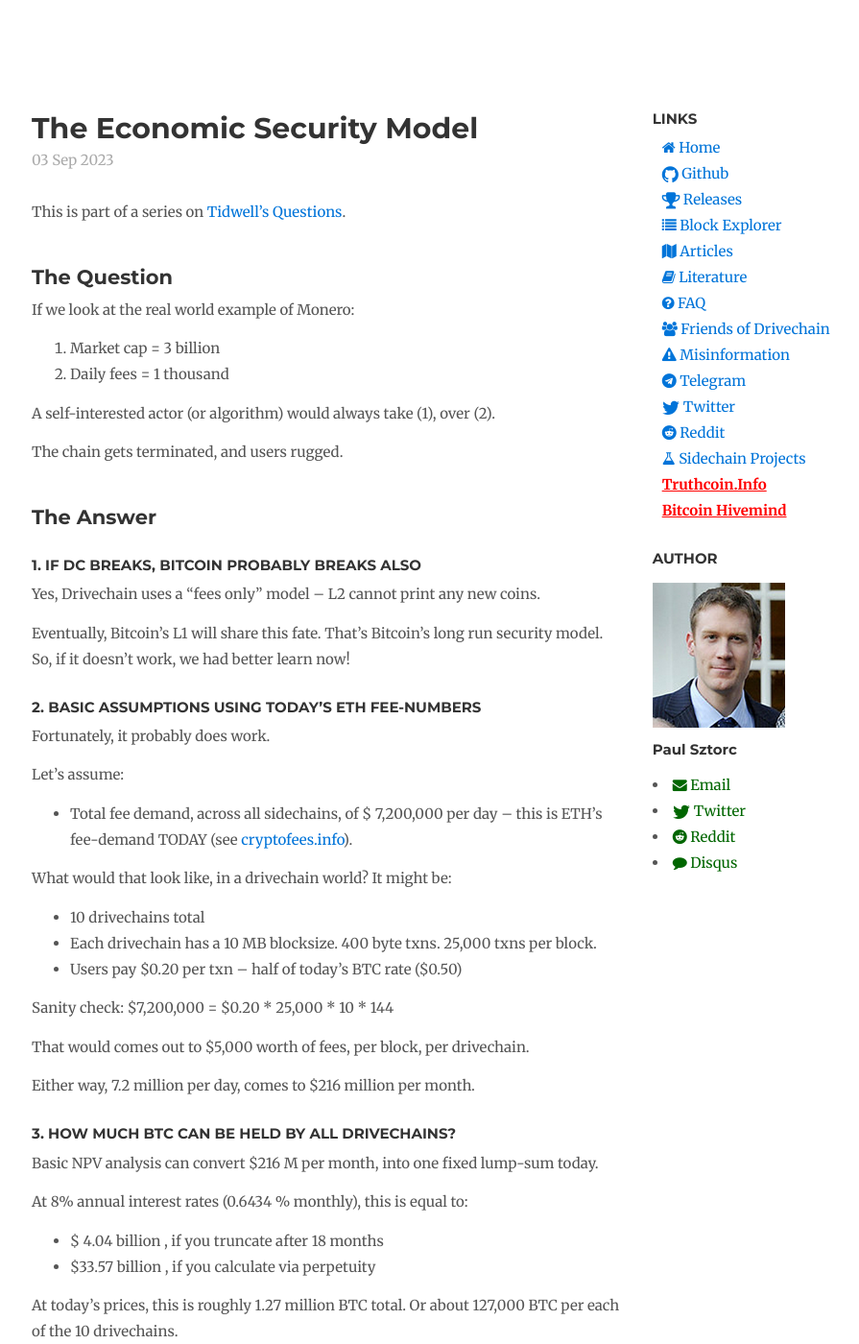
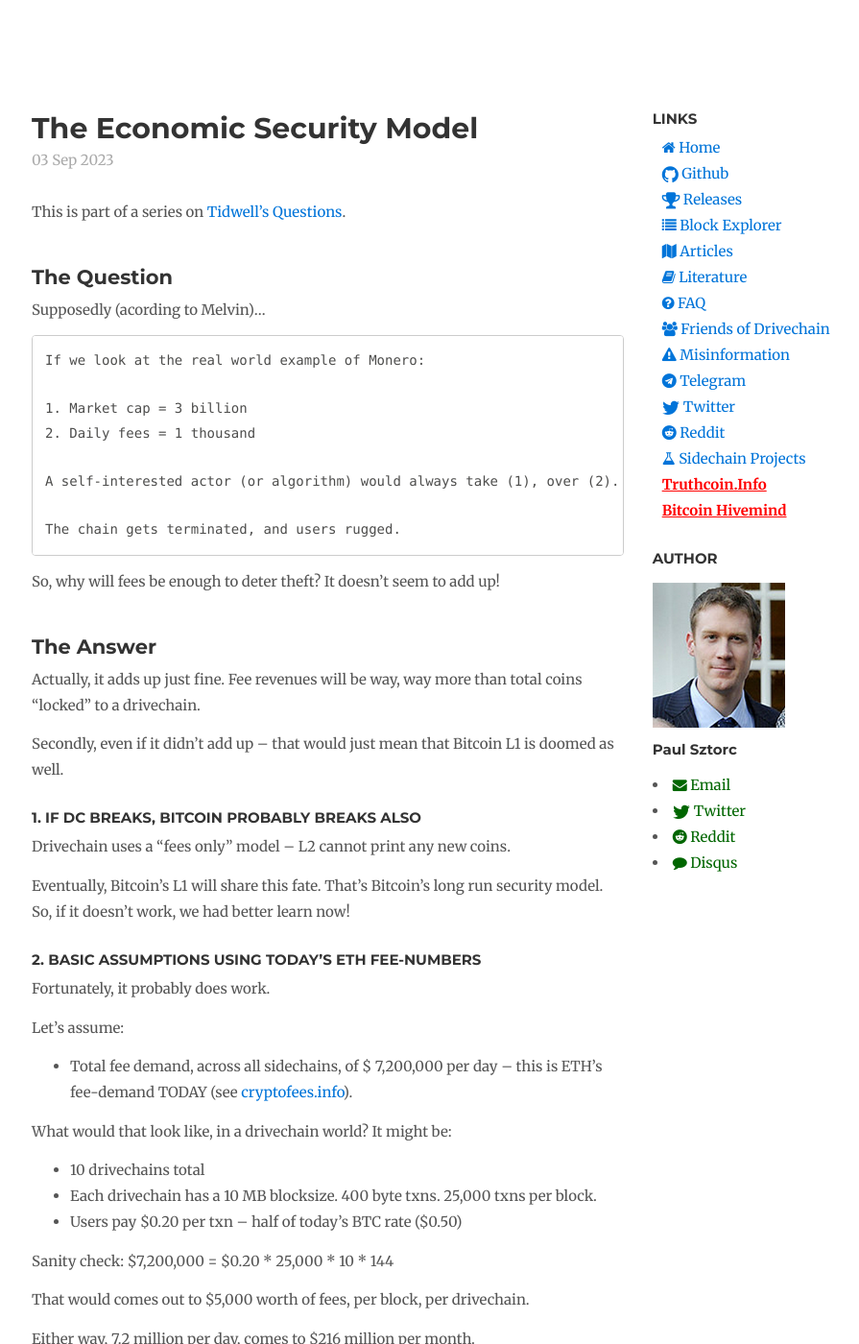
Before and after one commit to drivechain-project/drivechain.info, a Jekyll site: the page built from _posts/2023-09-09-fees.md, in a window 1280 px wide and 1400 px high. Shown: the whole window at 96% size, without its empty margins (137-1032 px from the left). Built offline with Jekyll 4.4.1, drawn with Linux system fonts in a browser that asks for light colours; comment, search, counter and statistics services are not loaded.

Commit message:
clarify Melvin quote

```diff
--- a/_posts/2023-09-09-fees.md
+++ b/_posts/2023-09-09-fees.md
@@ -9,20 +9,29 @@ This is part of a series on [Tidwell's Questions](https://twitter.com/miketwenty
 
 ## The Question
 
-If we look at the real world example of Monero:
+Supposedly (acording to Melvin)...
 
-1. Market cap = 3 billion
-2. Daily fees = 1 thousand
+    If we look at the real world example of Monero:
 
-A self-interested actor (or algorithm) would always take (1), over (2).
+    1. Market cap = 3 billion
+    2. Daily fees = 1 thousand
 
-The chain gets terminated, and users rugged.
+    A self-interested actor (or algorithm) would always take (1), over (2).
+
+    The chain gets terminated, and users rugged.
+
+So, why will fees be enough to deter theft? It doesn't seem to add up!
+
 
 ## The Answer
 
+Actually, it adds up just fine. Fee revenues will be way, way more than total coins "locked" to a drivechain.
+
+Secondly, even if it didn't add up -- that would just mean that Bitcoin L1 is doomed as well.
+
 ### 1. If DC Breaks, Bitcoin Probably Breaks Also
 
-Yes, Drivechain uses a "fees only" model -- L2 cannot print any new coins.
+Drivechain uses a "fees only" model -- L2 cannot print any new coins.
 
 Eventually, Bitcoin's L1 will share this fate. That's Bitcoin's long run security model. So, if it doesn't work, we had better learn now!
 
```
